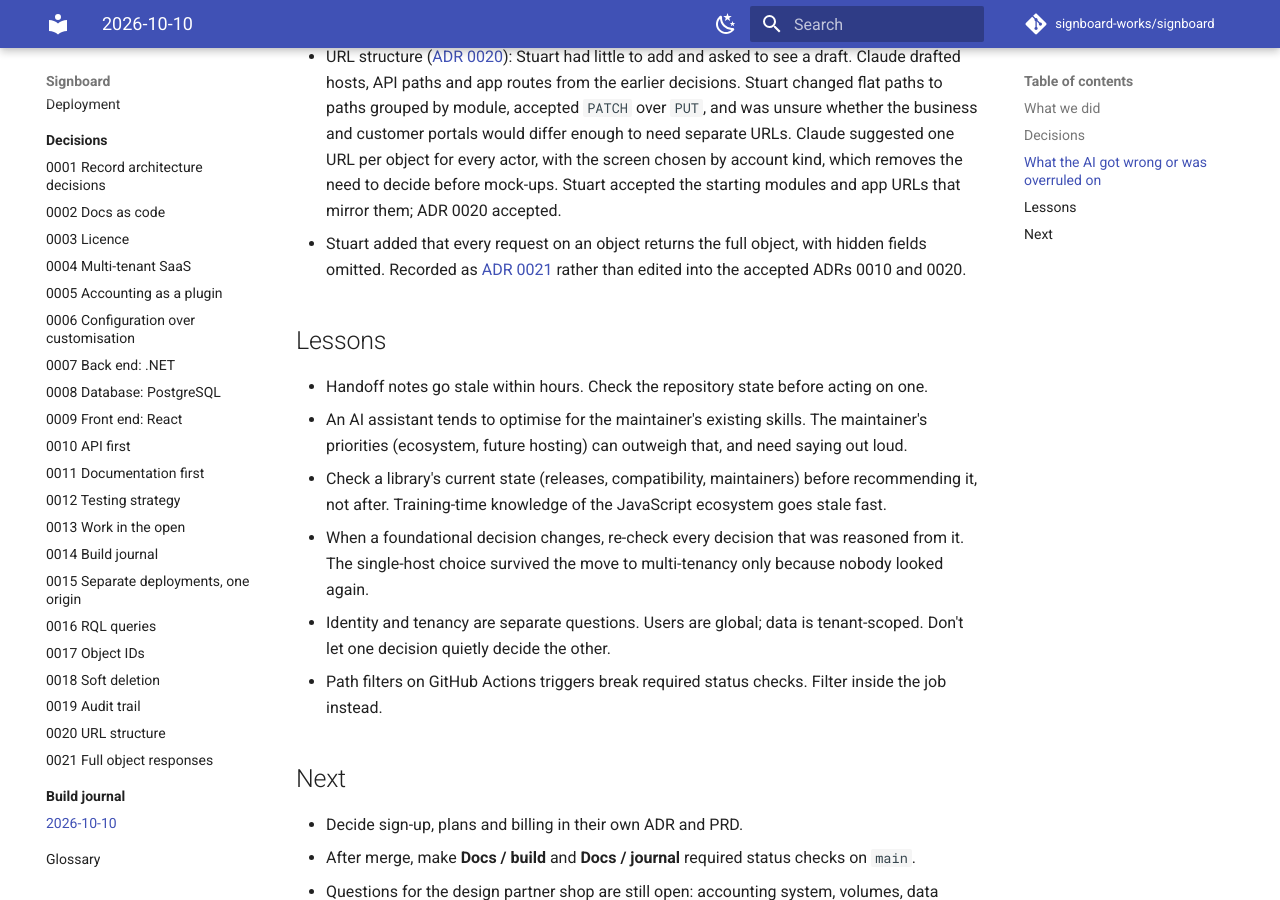
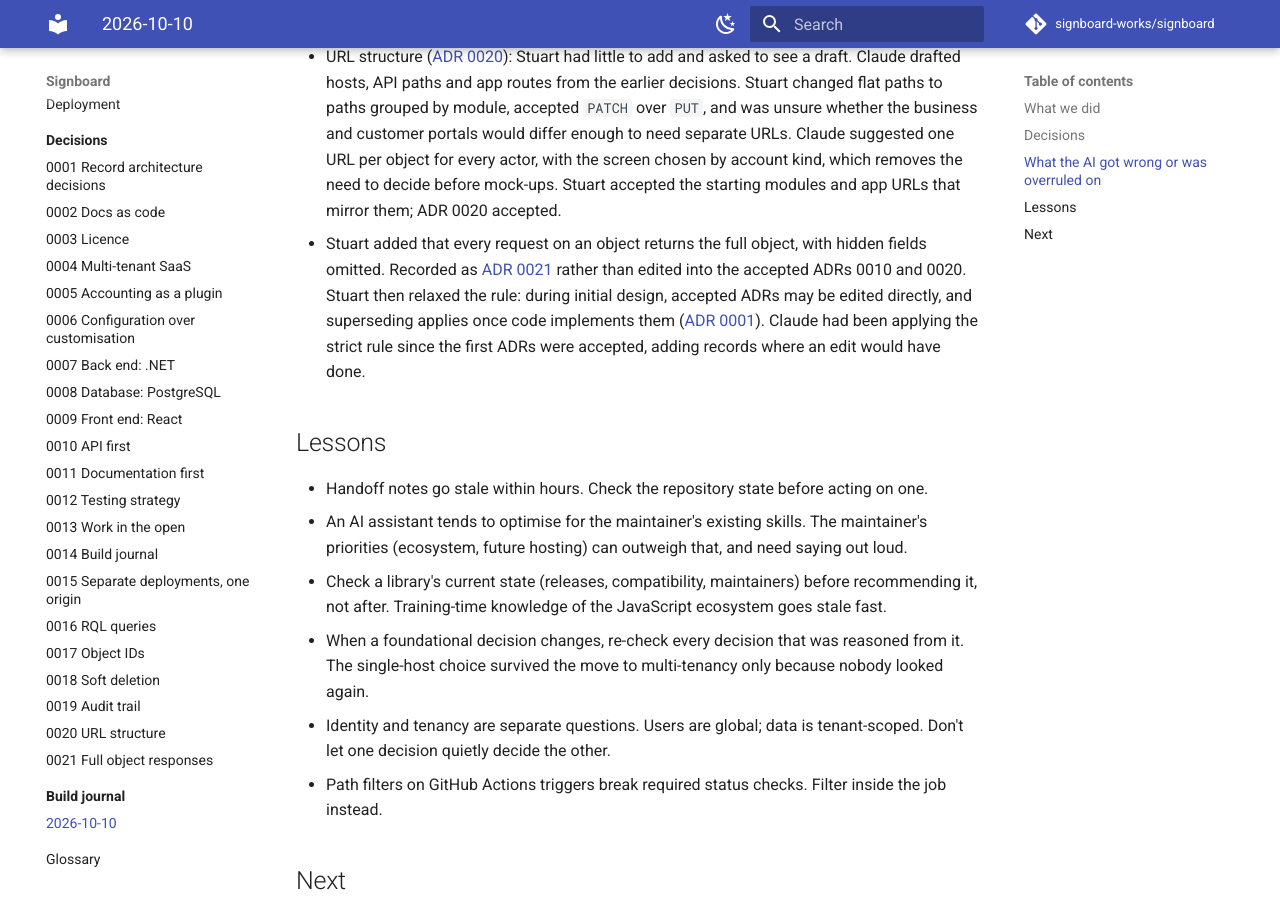
Before and after one commit to signboard-works/signboard, an MkDocs documentation site: the page built from docs/journal/2026-10-10.md, in a window 1280 px wide and 900 px high, scrolled down 3070 px. Built offline with MkDocs 1.6.1 and Material for MkDocs 9.7.7, drawn with Linux system fonts in a browser that asks for light colours; comment, search, counter and statistics services are not loaded.

Commit message:
Allow editing accepted ADRs during initial design (#8)
Until code implements an ADR, it may be edited directly; superseding
applies afterwards. Updates ADR 0001, the ADR index and CLAUDE.md.

Co-authored-by: Claude Opus 5.5 <noreply@anthropic.com>

```diff
--- a/docs/journal/2026-10-10.md
+++ b/docs/journal/2026-10-10.md
@@ -44,7 +44,7 @@
 - Audit trail ([ADR 0019](../adr/0019-audit-trail.md)): Stuart asked for a global audit trail and added one requirement, a full JSON snapshot of the object after each change instead of before-and-after values, with diffs done in the UI. Short of time, he asked Claude to draft the rest from its recommendations for later review. It stays Proposed, with the open decisions listed in the ADR.
 
 - URL structure ([ADR 0020](../adr/0020-url-structure.md)): Stuart had little to add and asked to see a draft. Claude drafted hosts, API paths and app routes from the earlier decisions. Stuart changed flat paths to paths grouped by module, accepted `PATCH` over `PUT`, and was unsure whether the business and customer portals would differ enough to need separate URLs. Claude suggested one URL per object for every actor, with the screen chosen by account kind, which removes the need to decide before mock-ups. Stuart accepted the starting modules and app URLs that mirror them; ADR 0020 accepted.
-- Stuart added that every request on an object returns the full object, with hidden fields omitted. Recorded as [ADR 0021](../adr/0021-full-object-responses.md) rather than edited into the accepted ADRs 0010 and 0020.
+- Stuart added that every request on an object returns the full object, with hidden fields omitted. Recorded as [ADR 0021](../adr/0021-full-object-responses.md) rather than edited into the accepted ADRs 0010 and 0020. Stuart then relaxed the rule: during initial design, accepted ADRs may be edited directly, and superseding applies once code implements them ([ADR 0001](../adr/0001-record-architecture-decisions.md)). Claude had been applying the strict rule since the first ADRs were accepted, adding records where an edit would have done.
 
 ## Lessons
 
```
Also changed, not shown: CLAUDE.md (+1 -1 lines), docs/adr/0001-record-architecture-decisions.md (+1 -1 lines), docs/adr/index.md (+1 -1 lines).
